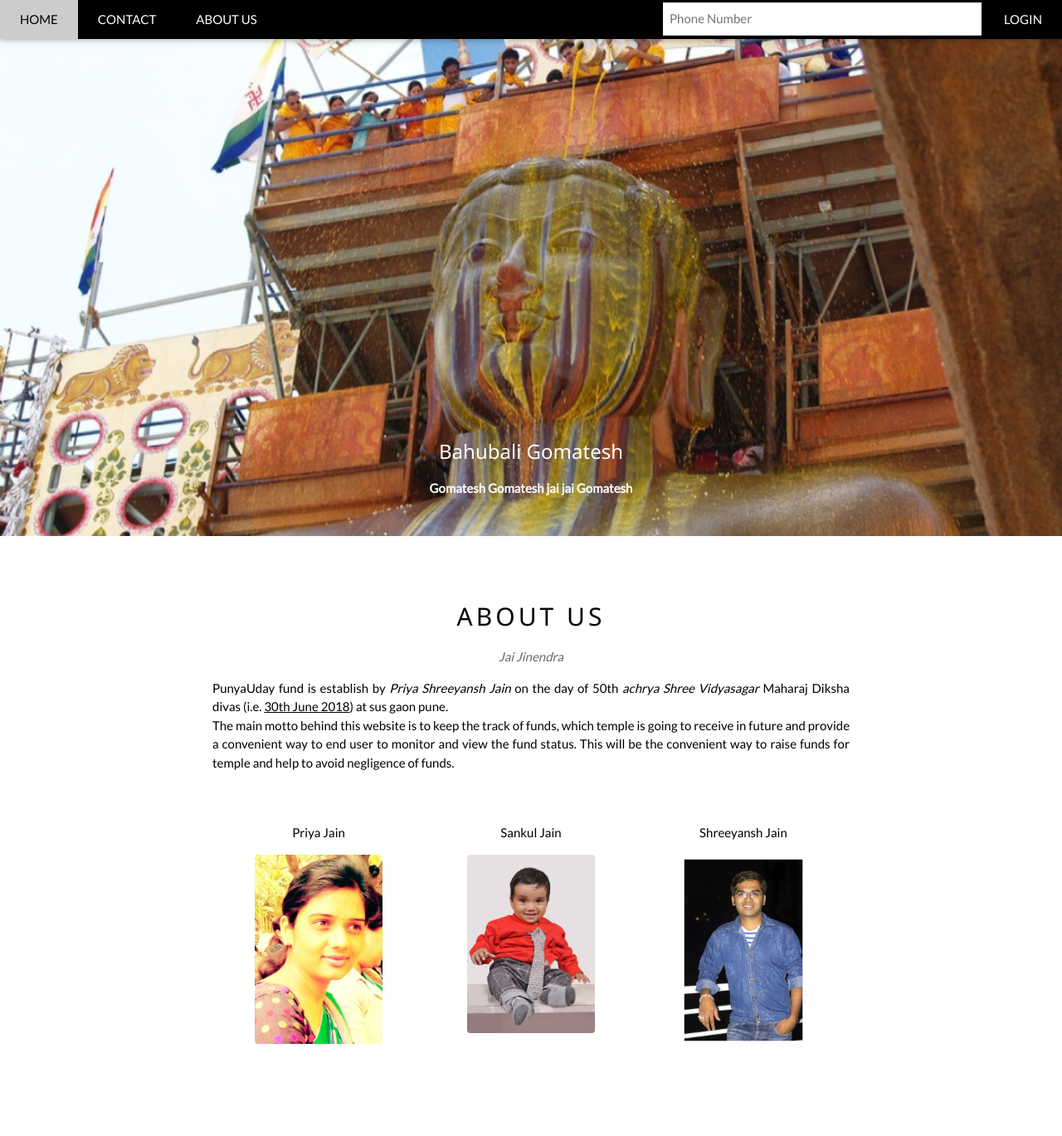
After one commit to anshjain/mandar-boli, a Django app: page /about-us/ in a window 1280 px wide. The commit adds this page. Shown: the top 1369 px of the page at 83% size. Run offline with Django 3.2, Linux system fonts and the light colour scheme; parts of the project's set-up code (start-up, migrations or seed data) failed here and were passed over; some libraries are stand-ins or nearby versions.

Commit message:
Add about us and contact us static pages

```diff
--- /dev/null
+++ b/Boli/templates/about_us.html
@@ -0,0 +1,32 @@
+{% extends "base.html" %}
+
+{% load staticfiles i18n %}
+
+{% block title %}{% trans "About Us" %}{% endblock %}
+
+{% block main %}
+    <!-- The about us Section -->
+    <div class="w3-container w3-content w3-center w3-padding-64" style="max-width:800px" id="about-us">
+        <h2 class="w3-wide">ABOUT US</h2>
+        <p class="w3-opacity"><i>Jai Jinendra</i></p>
+        <p class="w3-justify">
+            PunyaUday fund is establish by <i>Priya Shreeyansh Jain</i> on the day of 50th <i> achrya Shree  Vidyasagar </i> Maharaj Diksha divas (i.e. <u>30th June 2018</u>) at sus gaon pune. <br/>
+            The main motto behind this website is to keep the track of funds, which temple is going to receive in future and provide a convenient way to end user to monitor and view the fund status.
+            This will be the convenient way to raise funds for temple and help to avoid negligence of funds.
+        </p>
+        <div class="w3-row w3-padding-32">
+            <div class="w3-third">
+                <p>Priya Jain</p>
+                <img src="{% static '/images/author/priya-jain.jpg' %}" class="w3-round w3-margin-bottom" alt="Priya Jain" style="width:60%">
+            </div>
+            <div class="w3-third">
+                <p>Sankul Jain</p>
+                <img src="{% static '/images/author/sankul.jpg' %}" class="w3-round w3-margin-bottom" alt="Sankul Jain" style="width:60%">
+            </div>
+            <div class="w3-third">
+                <p>Shreeyansh Jain</p>
+                <img src="{% static '/images/author/shreeyansh-jain.jpg' %}" class="w3-round" alt="Shreeyansh Jain" style="width:60%">
+            </div>
+        </div>
+    </div>
+{% endblock %}
--- a/Boli/templates/base.html
+++ b/Boli/templates/base.html
@@ -42,11 +42,6 @@
 
             <!-- The Band Section -->
             {% block main %}{% endblock %}
-
-            {% if not 'login' in request.path %}
-                <!-- The Contact Section -->
-                {% include 'contact.html' %}
-            {% endif %}
 
         <!-- End Page Content -->
         </div>
--- a/Boli/templates/navbar.html
+++ b/Boli/templates/navbar.html
@@ -5,14 +5,18 @@
             <i class="fa fa-bars"></i>
         </a>
         <a href="/#" class="w3-bar-item w3-button w3-padding-large">HOME</a>
+
         {% if request.user.is_authenticated %}
             <a href="{% url 'add-record' %}#entry" class="w3-bar-item w3-button w3-padding-large w3-hide-small">ADD</a>
-            <a href="#contact" class="w3-bar-item w3-button w3-padding-large w3-hide-small">CONTACT</a>
+            <a href="{% url 'contact-us' %}#contact" class="w3-bar-item w3-button w3-padding-large w3-hide-small">CONTACT</a>
+            <a href="{% url 'about' %}#about-us" class="w3-bar-item w3-button w3-padding-large w3-hide-small">ABOUT US</a>
             {% if request.user.is_staff and not request.user.is_superuser %}
                 <a href="{% url 'admin:index' %}" class="w3-bar-item w3-button w3-padding-large w3-hide-small">ADMIN</a>
             {% endif %}
             <a href="{% url 'logout' %}#login" class="w3-bar-item w3-button w3-hover-red w3-padding-large w3-hide-small w3-right">LOGOUT</a>
         {% else %}
+            <a href="{% url 'contact-us' %}#contact" class="w3-bar-item w3-button w3-padding-large w3-hide-small">CONTACT</a>
+            <a href="{% url 'about' %}#about-us" class="w3-bar-item w3-button w3-padding-large w3-hide-small">ABOUT US</a>
             <a href="{% url 'login' %}#login" class="w3-bar-item w3-button w3-hover-red w3-padding-large w3-hide-small w3-right">LOGIN</a>
         {% endif %}
         <input class="w3-input w3-right w3-half" style="max-width:30%; margin:3px;" placeholder="Phone Number" required id="pNumber" name="phone_number">
@@ -23,12 +27,15 @@
 <div id="navDemo" class="w3-bar-block w3-black w3-hide w3-hide-large w3-hide-medium w3-top" style="margin-top:46px">
   {% if request.user.is_authenticated %}
     <a href="{% url 'add-record' %}#entry" class="w3-bar-item w3-button w3-padding-large" onclick="myFunction()">ADD</a>
-    <a href="#contact" class="w3-bar-item w3-button w3-padding-large" onclick="myFunction()">CONTACT</a>
+    <a href="{% url 'contact-us' %}#contact" class="w3-bar-item w3-button w3-padding-large" onclick="myFunction()">CONTACT</a>
+    <a href="{% url 'about' %}#about-us" class="w3-bar-item w3-button w3-padding-large">ABOUT US</a>
     {% if request.user.is_staff and not request.user.is_superuser %}
         <a href="{% url 'admin:index' %}" class="w3-bar-item w3-button w3-padding-large">ADMIN</a>
     {% endif %}
     <a href="{% url 'logout' %}#login" class="w3-bar-item w3-button w3-padding-large" onclick="myFunction()">LOGOUT</a>
   {% else %}
+    <a href="{% url 'contact-us' %}#contact" class="w3-bar-item w3-button w3-padding-large" onclick="myFunction()">CONTACT</a>
+    <a href="{% url 'about' %}#about-us" class="w3-bar-item w3-button w3-padding-large">ABOUT US</a>
     <a href="{% url 'login' %}#login" class="w3-bar-item w3-button w3-padding-large" onclick="myFunction()">LOGIN</a>
   {% endif %}
 </div>
--- a/Boli/templates/records.html
+++ b/Boli/templates/records.html
@@ -33,6 +33,7 @@
                 <!--<th>{% trans 'Phone Number' %}</th>-->
                 <!--<th>{% trans 'Status' %}</th>-->
             </tr>
+            {% if records %}
                 {% for record in records %}
                     <tr>
                         <td>{{record.get_title}}</td>
@@ -43,6 +44,11 @@
                         <!--<td>{{record.is_paid}}</td>-->
                     </tr>
                 {% endfor %}
+            {% else %}
+               <tr>
+                   <td colspan="4"><center>No record found !</center></td>
+               </tr>
+            {% endif %}
         </table>
     </div>
 {% endblock %}
--- a/Boli/urls.py
+++ b/Boli/urls.py
@@ -18,6 +18,7 @@ from django.conf.urls import url, static
 
 from django.contrib import admin
 from django.contrib.auth.views import LoginView, LogoutView
+from django.views.generic import TemplateView
 
 
 from mandir.views import RecordListView, EntryCreateView, ajax_single_account
@@ -30,5 +31,7 @@ urlpatterns = [
     url(r'^search/$', RecordListView.as_view(), name='record-list'),
     url(r'^add/$', EntryCreateView.as_view(), name='add-record'),
     url(r'^get/description/$', ajax_single_account, name='des-search'),
+    url(r'^about-us/$', TemplateView.as_view(template_name="about_us.html"), name='about'),
+    url(r'^contact-us/$', TemplateView.as_view(template_name="contact.html"), name='contact-us'),
 ] + static.static(settings.STATIC_URL, document_root=settings.STATIC_ROOT) + \
               static.static(settings.MEDIA_URL, document_root=settings.MEDIA_ROOT)
```
Also changed, not shown: Boli/templates/contact.html (+10 -0 lines), media/images/author/priya-jain.jpg (added), media/images/author/sankul.JPG (added), media/images/author/shreeyansh-jain.jpg (added). Lines whose indentation alone changed are shown as unchanged.
